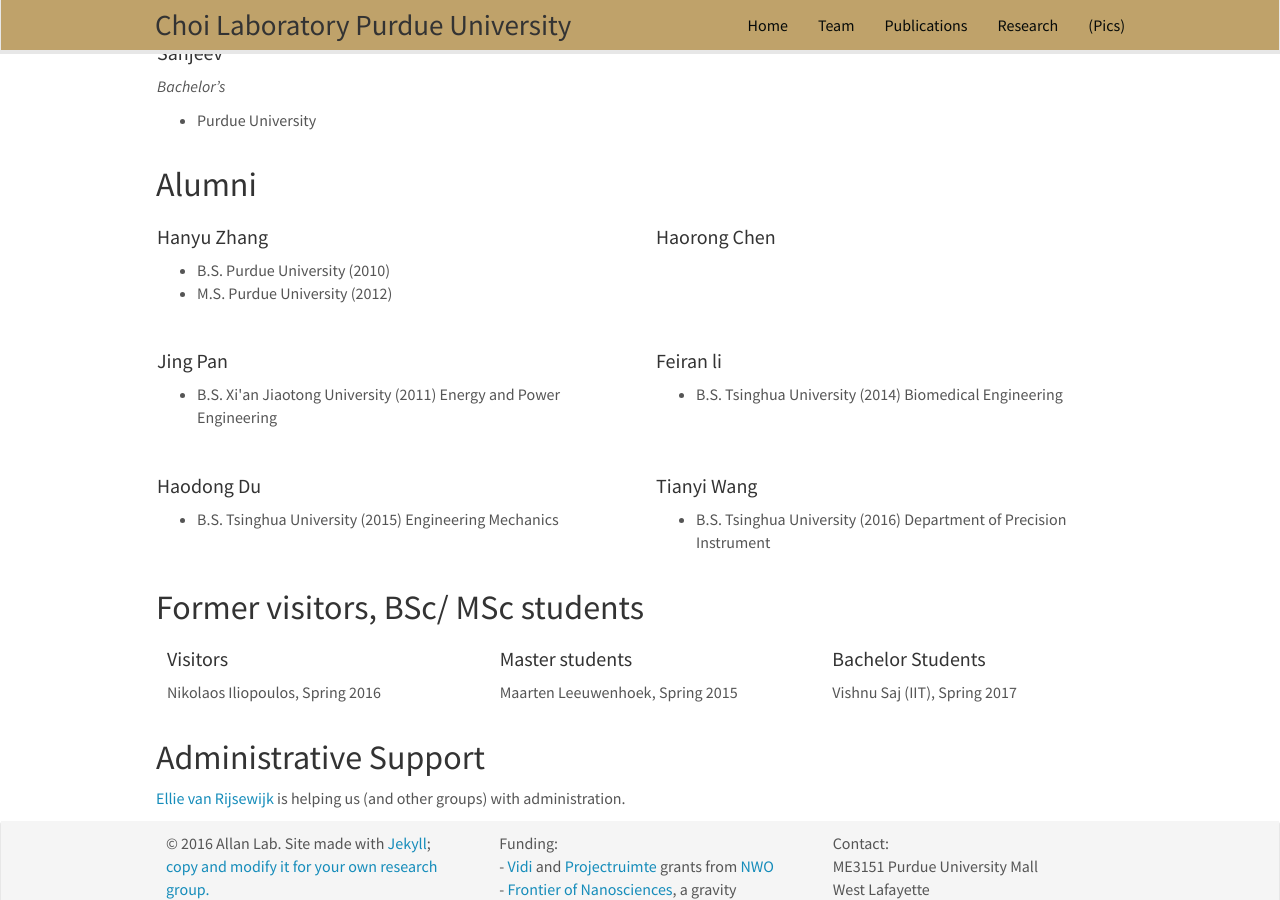
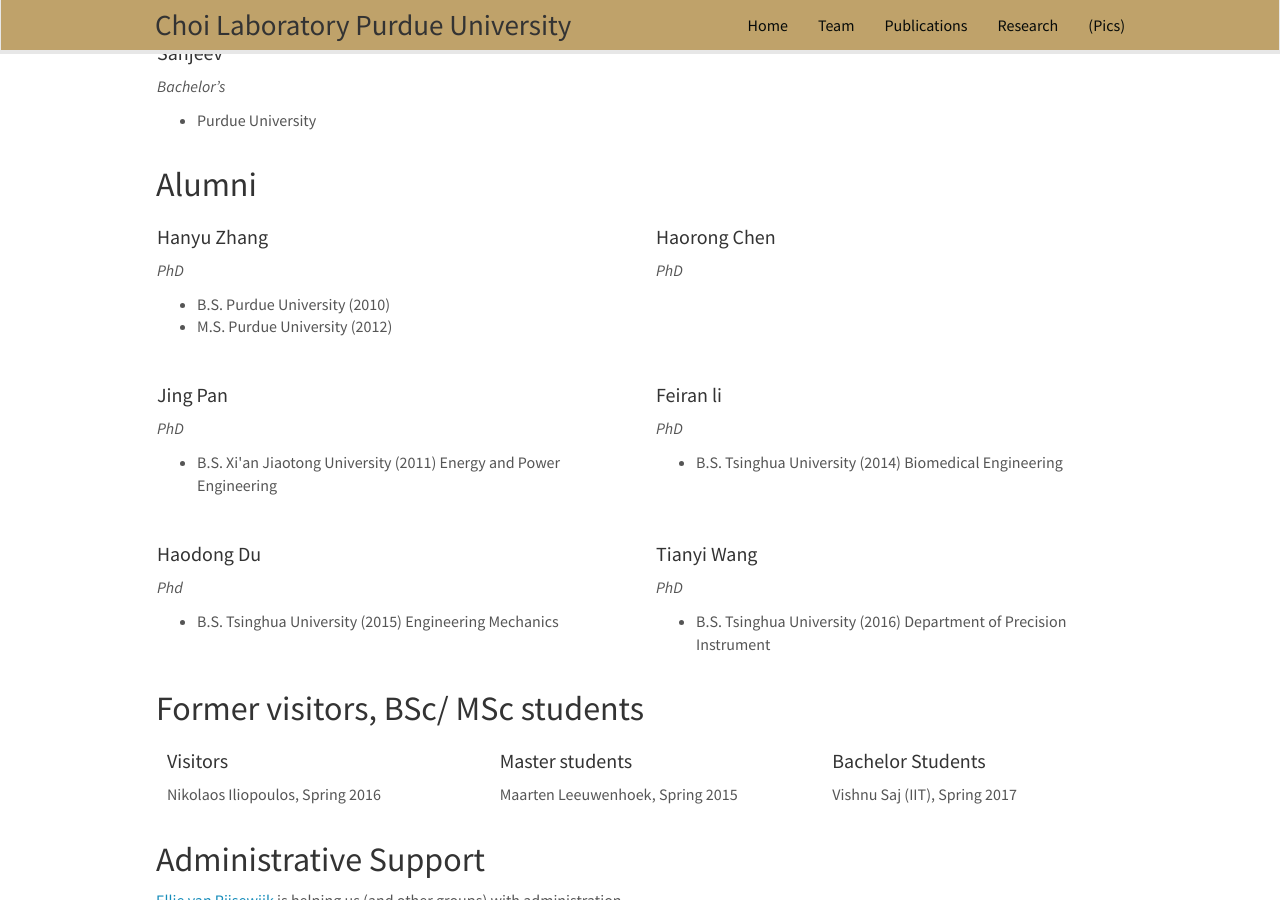
Before and after one commit to choidnalab/choidnalab.github.io, a Jekyll site: the page built from _pages/team.md, in a window 1280 px wide and 900 px high, scrolled down 1094 px. Built offline with Jekyll 4.4.1, drawn with Linux system fonts in a browser that asks for light colours; nearby versions of some CDN libraries.

Commit message:
Update alumni_members.yml

```diff
--- a/_data/alumni_members.yml
+++ b/_data/alumni_members.yml
@@ -1,7 +1,7 @@
 - name: Hanyu Zhang
   photo: HanyuZhang.jpg
   duration:
-  info:
+  info: PhD
   email:
   number_educ: 2
   education1: B.S. Purdue University (2010)
@@ -11,7 +11,7 @@
 
 - name: Haorong Chen
   photo: HaorongChen.jpg
-  info:
+  info: PhD
   duration:
   email:
   number_educ:
@@ -21,7 +21,7 @@
 
 - name: Jing Pan
   photo: JingPan.jpg
-  info:
+  info: PhD
   duration:
   email:
   number_educ: 1
@@ -32,7 +32,7 @@
 
 - name: Feiran li
   photo: Feiran.jpg
-  info:
+  info: PhD
   email:
   duration:
   number_educ: 1
@@ -43,7 +43,7 @@
 
 - name: Haodong Du
   photo: nopic.jpg
-  info:
+  info: Phd
   email:
   number_educ: 1
   duration:
@@ -54,7 +54,7 @@
 
 - name: Tianyi Wang
   photo: nopic.jpg
-  info:
+  info: PhD
   email:
   number_educ: 1
   duration:
```
